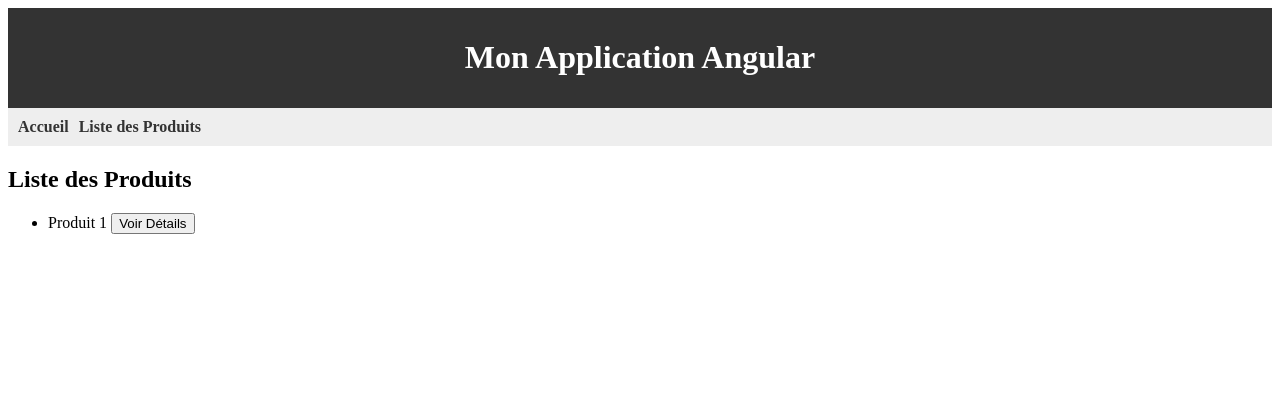
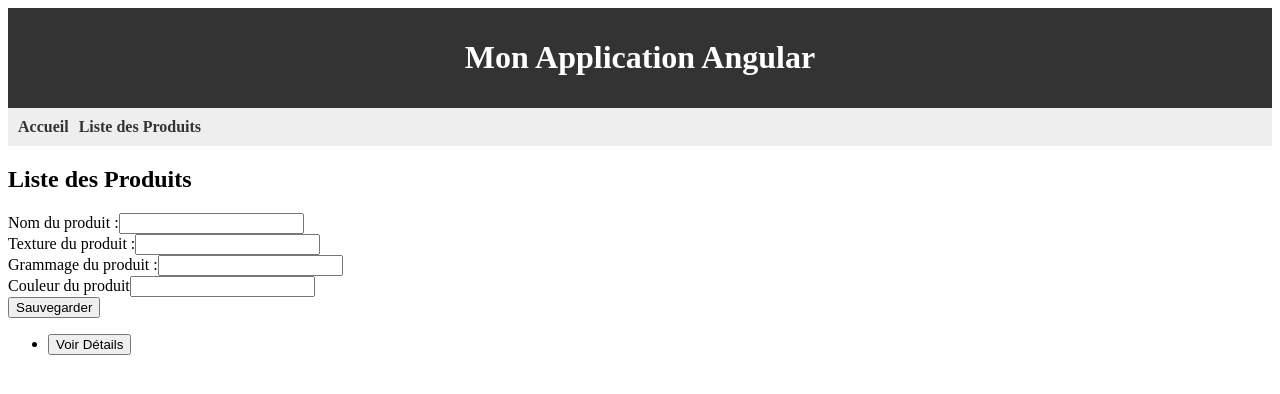
Before and after one commit to Bowo73/Angular_Gestion_Produit, an Angular app: page /products in a window 1280 px wide. Shown: the top 394 px of the page. Built offline with nearby package versions, Linux system fonts and the light colour scheme.

Commit message:
ajout du form de création

```diff
--- /dev/null
+++ b/src/app/Model/product.ts
@@ -0,0 +1,13 @@
+export class Product {
+    public id: number | undefined;
+    public productName: string;
+    public productTexture: string;
+    public productGrammage: number;
+    public productColor: string;
+    public constructor(name: string, texture: string, grammage: number, color: string) {
+        this.productName = name;
+        this.productTexture = texture;
+        this.productGrammage = grammage;
+        this.productColor = color;
+    }
+}
--- a/src/app/product-list/product-list.component.html
+++ b/src/app/product-list/product-list.component.html
@@ -1,5 +1,25 @@
 <!DOCTYPE html>
 <h2>Liste des Produits</h2>
+
+<form [formGroup]="productForm" (ngSubmit)="onSubmit()">
+  <div>
+    <label for="productName">Nom du produit :</label>
+    <input id="productName" formControlName="productName">
+  </div>
+  <div>
+    <label for="productTexture">Texture du produit :</label>
+    <input id="productTexture" formControlName="productTexture">
+  </div>
+  <div>
+    <label for="productGrammage">Grammage du produit :</label>
+    <input id="productGrammage" formControlName="productGrammage">
+  </div>
+  <div>
+    <label for="productColor">Couleur du produit</label>
+    <input id="productColor" formControlName="productColor">
+  </div>
+  <button type="submit" [disabled]="!productForm.valid">Sauvegarder</button>
+</form>
 
 <ul>
   <li *ngFor="let product of products$ | async">
--- a/src/app/product-list/product-list.component.ts
+++ b/src/app/product-list/product-list.component.ts
@@ -3,6 +3,8 @@ import { ProductService } from '../services/product.service';
 import { Router } from '@angular/router';
 import { Observable, of } from 'rxjs';
 import './product-list.component.scss';
+import { FormControl, FormGroup } from '@angular/forms';
+import { Product } from '../Model/product';
 
 @Component({
   selector: 'app-product-list',
@@ -10,9 +12,30 @@ import './product-list.component.scss';
   styleUrls: ['./product-list.component.scss']
 })
 export class ProductListComponent implements OnInit {
+
+  public product = new Product('', '', 0, '');
+
   products$: Observable<any[]> = of([]); // Initialisez avec une valeur par défaut vide
 
-  constructor(private productService: ProductService, private router: Router) {}
+  public constructor(private productService: ProductService, private router: Router) {}
+
+  public productForm: FormGroup = new FormGroup({
+    productName: new FormControl(''),
+    productTexture: new FormControl(''),
+    productGrammage: new FormControl(''),
+    productColor: new FormControl(''),
+  });
+
+  public onSubmit() {
+    this.product = new Product(
+      this.productForm.get('productName')?.value,
+      this.productForm.get('productTexture')?.value,
+      this.productForm.get('productGrammage')?.value,
+      this.productForm.get('productColor')?.value
+    );
+    this.productService.addProduct(this.product);
+  }
+
 
   ngOnInit(): void {
     this.products$ = this.productService.getProducts();
--- a/src/app/services/product.service.ts
+++ b/src/app/services/product.service.ts
@@ -1,15 +1,22 @@
 // src/app/services/product.service.ts
 import { Injectable } from '@angular/core';
 import { Observable, of } from 'rxjs';
+import { Product } from '../Model/product';
+
+
 
 @Injectable({
   providedIn: 'root'
 })
 export class ProductService {
   private products = [
-    { id: 1, nom: 'Produit 1', texture: 'Texture 1', grammage: 500, couleur: 'Rouge' },
+    { id: 1, name: 'Produit 1', texture: 'Texture 1', grammage: 500, color: 'Rouge' },
     // Ajoutez d'autres produits ici
   ];
+
+  public addProduct(p: Product): void {
+    this.products.push();
+  }
 
   getProducts(): Observable<any[]> {
     return of(this.products);
```
Also changed, not shown: src/app/app.module.ts (+8 -1 lines), 1 other file (tests, documents, lock files or other folders).
